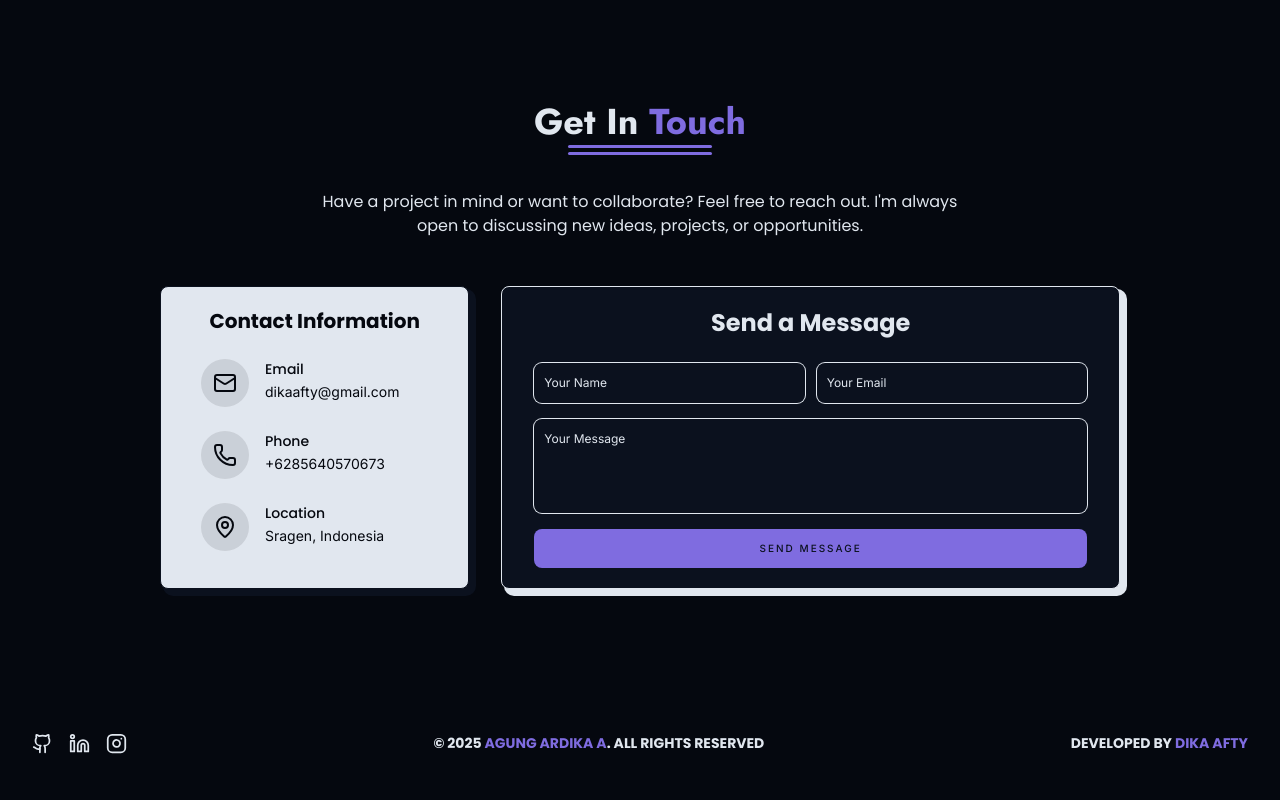
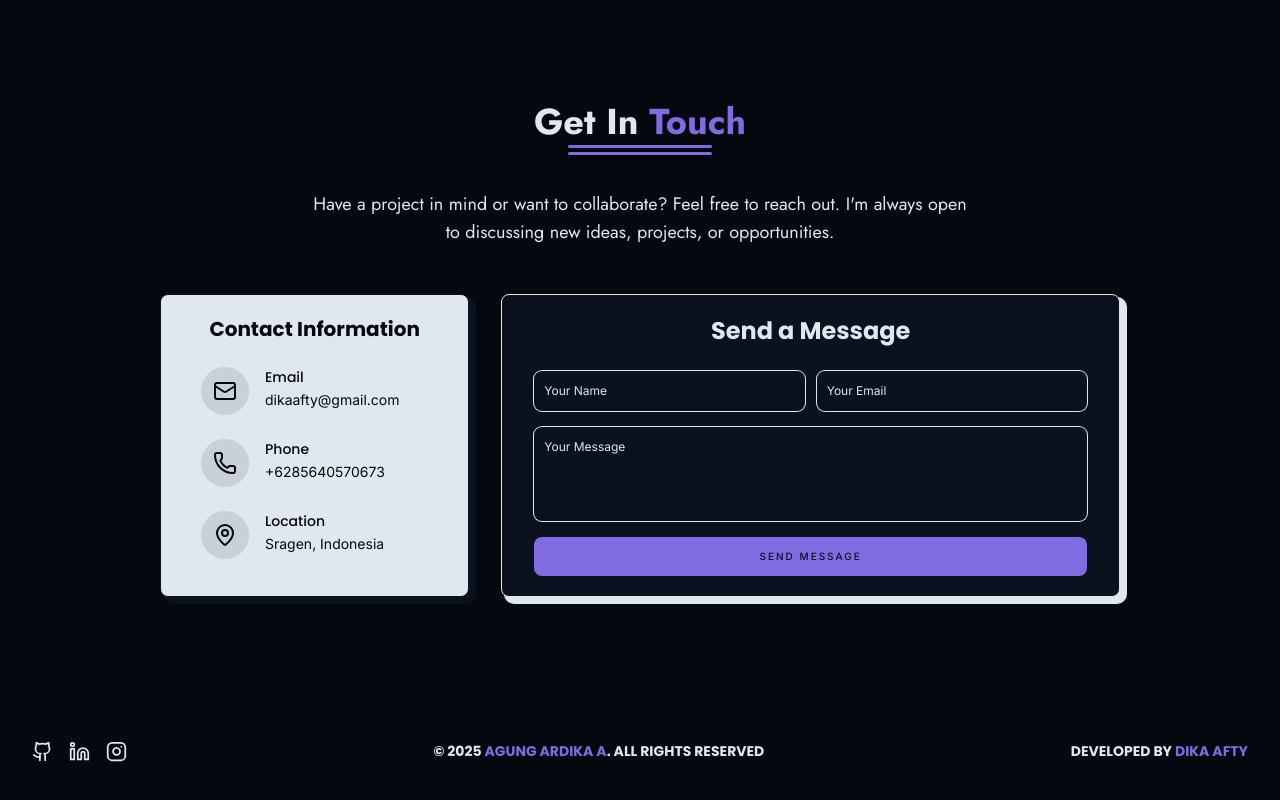
Before and after one commit to dikaafty/dikaafty-portofolio, a React (Vite) app: page / in a window 1280 px wide. Shown: the part 3104-3904 px from the top of the page. Built offline with nearby package versions, Linux system fonts and the light colour scheme.

Commit message:
Change and add classNames of section subtitle jsx in ContactSection component

```diff
--- a/src/components/ContactSection.jsx
+++ b/src/components/ContactSection.jsx
@@ -63,7 +63,8 @@ const ContactSection = () => {
         </h2>
 
         <p
-          className="font-poppins text-center text-muted-foreground mb-12 max-w-2xl mx-auto hiddenSlideUpEl"
+          className="font-jost text-base md:text-lg text-center text-muted-foreground mb-12 max-w-2xl mx-auto
+                     hiddenSlideUpEl"
           data-animate="slideY"
           ref={sectionSubtitleRef}
         >
```
